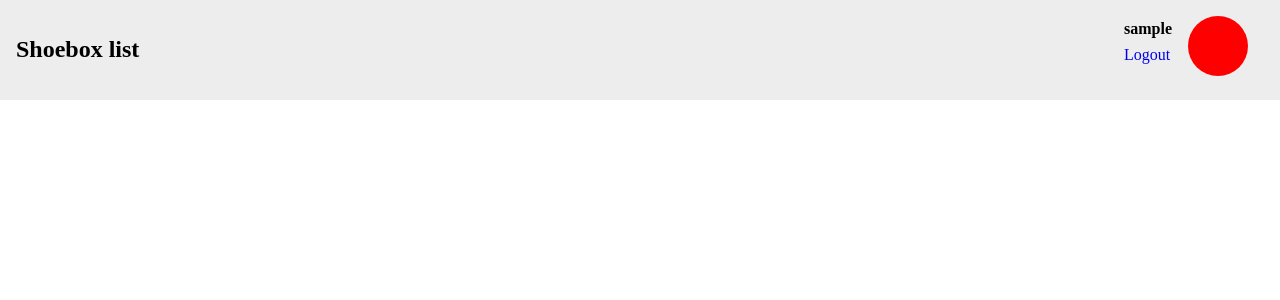
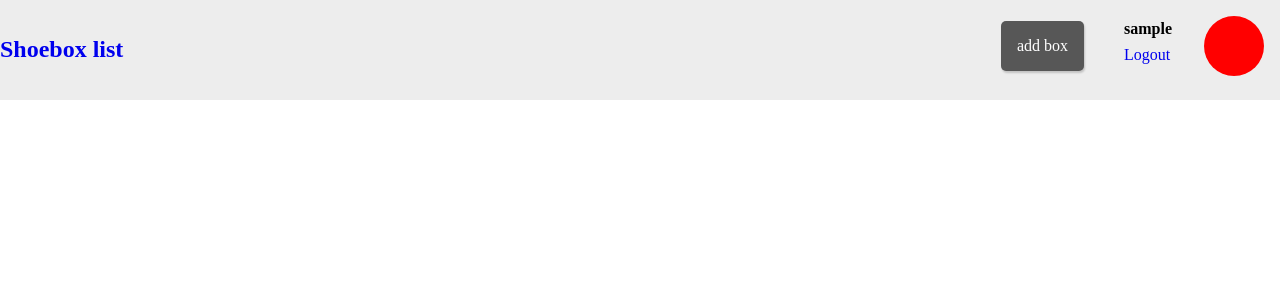
Before and after one commit to eg0re/webpyproject, a Django app: page / in a window 1280 px wide. Shown: the top 300 px of the page. Run offline with Django 3.2, Linux system fonts and the light colour scheme; the visitor is signed in with stand-in values (Sample User, id 1); data that the repository does not hold is empty.

Commit message:
added detailview and basic submit functionality

```diff
--- a/Shoebox/templates/box-list.html
+++ b/Shoebox/templates/box-list.html
@@ -12,7 +12,7 @@
 {% block content %}
     <ul class="article-wrapper">
         {% for box in all_the_boxes %}
-            <a href="{{ box.id }}/" class="article">
+            <a href="box/{{ box.id }}/" class="article">
                 <div class="article-image-wrapper">
                     <img src="/media/{{ box.image }}" class="article-image">
                 </div>
--- a/Shoebox/urls.py
+++ b/Shoebox/urls.py
@@ -3,5 +3,6 @@ from . import views
 
 urlpatterns = [
     path('', views.ShoeboxListView.as_view(), name='box-list'),
-    path('show/<int:pk>/', views.ShoeboxDetailView.as_view(), name='box-detail'),
+    path('box/<int:pk>/', views.ShoeboxDetailView.as_view(), name='box-detail'),
+    path('add/', views.ShoeboxCreateView.as_view(), name="box-create"),
 ]
--- a/static/css/style.css
+++ b/static/css/style.css
@@ -10,9 +10,13 @@ a:link { text-decoration: none; }
 body {
     background: white;
     margin: 0;
+    display: flex;
+    flex-direction: column;
+    align-items: center;
 }
 
 header {
+    width: 100%;
     background: rgba(9, 9, 9, 0.07);
     padding: 1rem;
     display: flex;
@@ -49,6 +53,8 @@ header {
     background: #f1f1f1;
     padding: 2rem;
     margin: 2rem;
+    border-radius: 5px;
+    box-shadow: #0000002e 1px 2px 2px 0px;
 }
 
 .article-info-small {
@@ -76,7 +82,7 @@ header {
 }
 
 .header-user-bla * {
-    margin: 0 0.5rem 0.5rem 0;
+    margin: 0 0.5rem 0.5rem 1rem;
 }
 
 .header-user-name {
@@ -95,3 +101,22 @@ header {
     border-radius: 100px;
     margin-right: 1rem;
 }
+
+.btn-create-new-box {
+    background: #575757;
+    color: white;
+    padding: 1rem;
+    border-radius: 5px;
+    box-shadow: #0000002e 1px 2px 2px 0px;
+}
+
+.detail-article-image {
+    width: 100%;
+}
+
+.detail-wrapper {
+    width: 80%;
+    padding: 3rem;
+    margin: 3rem;
+    background: #f1f1f1;
+}
--- a/templates/base.html
+++ b/templates/base.html
@@ -7,11 +7,12 @@
 </head>
 <body>
     <header>
-        <h2>{% block header-title %}Header title{% endblock %}</h2>
+        <h2><a href="/">{% block header-title %}Header title{% endblock %}</a></h2>
 
         {% if user.is_authenticated %}
             {% block logged_in_content %}
                 <div class="header-user-bla">
+                    <a class="btn-create-new-box" href="{% url 'box-create' %}">add box</a>
                     <div class="bla">
                         <p class="header-user-name">{{ user.username }}</p>
                         <a class="header-login-logout" href="{% url 'logout' %}">Logout</a>
```
Also changed, not shown: Shoebox/templates/box-detail.html (added, +21 -0 lines).
